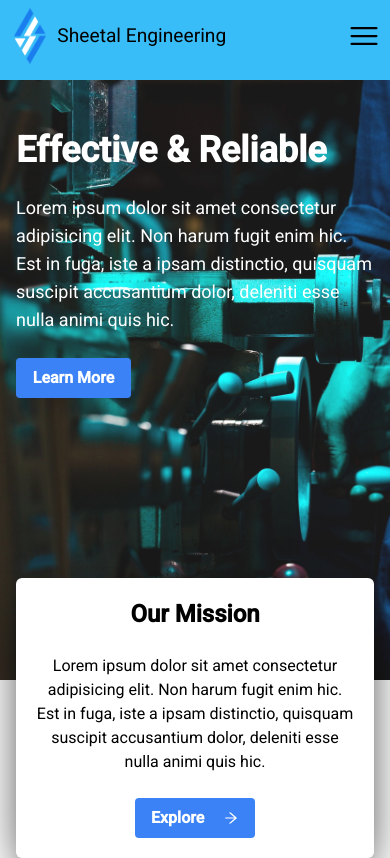
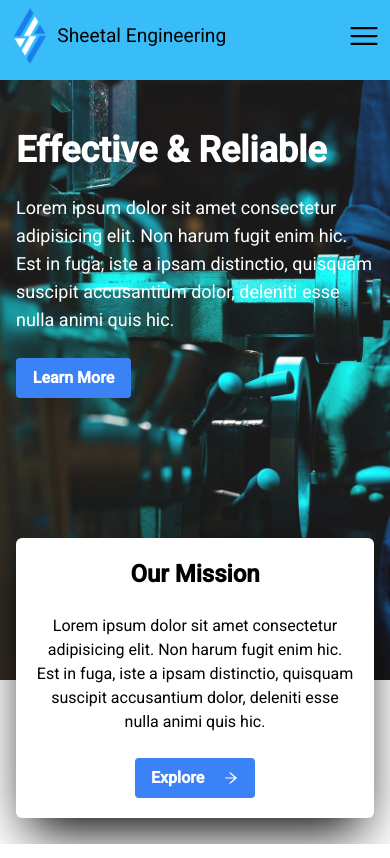
Before and after one commit to Rohitkushwaha01/Sheetal-engineering, a React (Create React App) app: page / in a window 390 px wide. Built offline with nearby package versions, Linux system fonts and the light colour scheme.

Commit message:
landing page done

```diff
--- a/src/pages/Home.jsx
+++ b/src/pages/Home.jsx
@@ -22,7 +22,7 @@ export default function Home() {
             </button>
           </div>
         </div>
-        <div className="flex lg:w-[400px] lg:mt-[120px] md:mt-[80px] sm:w-[60%] w-[100%] mx-auto mt-[180px] p-[20px] shadow-2xl shadow-black bg-white rounded-md">
+        <div className="flex lg:w-[400px] lg:mt-[120px] md:mt-[80px] sm:w-[60%] w-[100%] mx-auto mt-[140px] p-[20px] shadow-2xl shadow-black bg-white rounded-md">
           <div className="flex flex-col justify-center items-center text-center">
             <h1 className="text-2xl w-[254px] mb-6 font-bold">
               Our Mission
```
